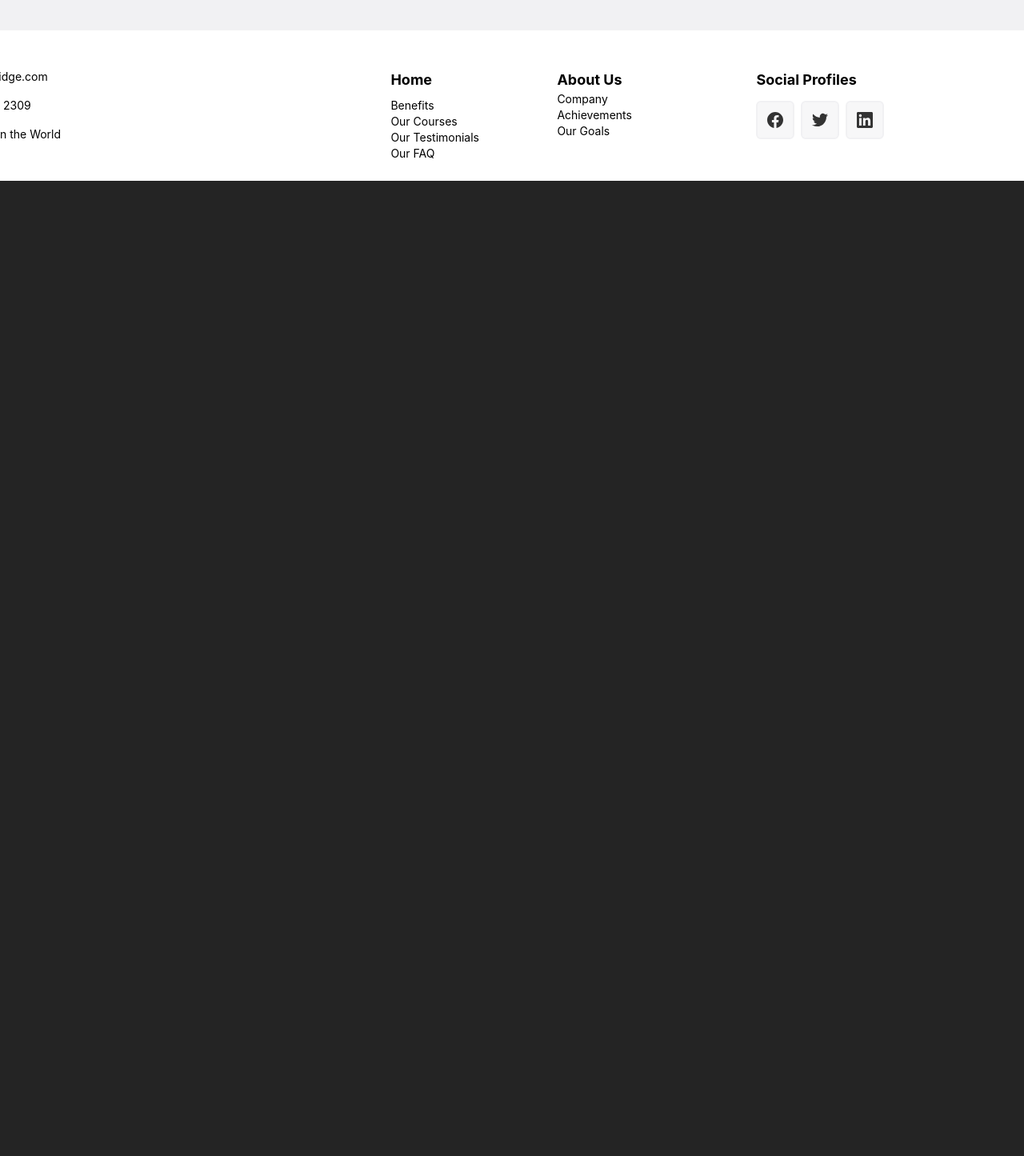
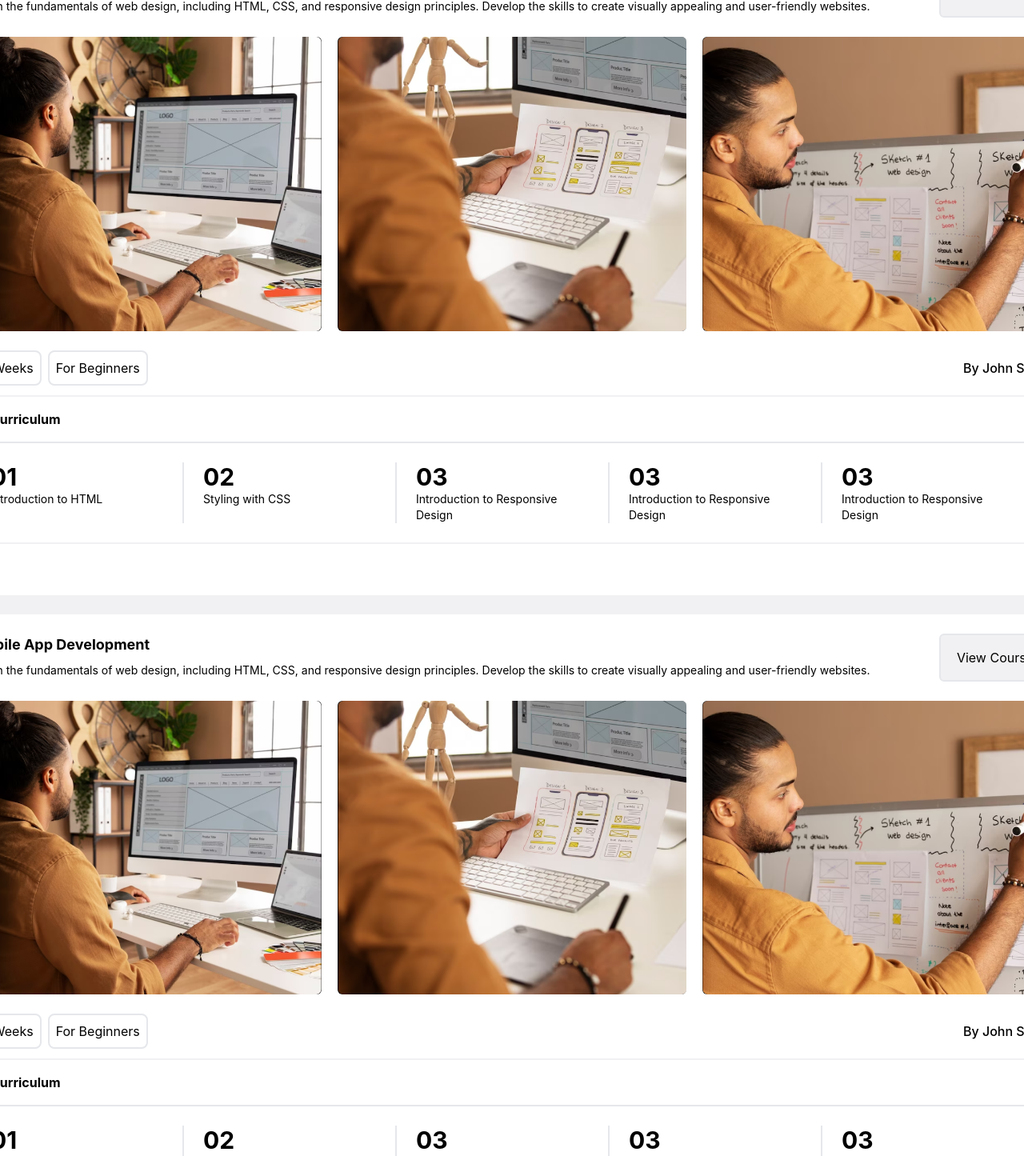
Before and after one commit to mahshid22/react-tailwind-full-responsive-mobilefirst, a React (Vite) app: page /Courses in a window 1280 px wide. Shown: the part 1347-2792 px from the top of the page at 80% size. Before the commit the page ends 1573 px from the top, so only its background shows below. Built offline with nearby package versions, Linux system fonts and the light colour scheme.

Commit message:
finish course page

```diff
--- a/src/components/header/Menue.tsx
+++ b/src/components/header/Menue.tsx
@@ -1,25 +1,54 @@
 import React from "react";
 import { useNavigate } from "react-router-dom";
+import { useLocation } from "react-router-dom";
+
+const activeStyle = " bg-[#c9bcbc]";
 
 export default function Menue() {
-    const nav = useNavigate();
+  const nav = useNavigate();
+  const location = useLocation();
 
   return (
     <div className="flex items-center justify-end w-full mt-3 md:justify-between">
       <div className="max-md:hidden flex">
         <img src="/logo.png" alt="" className="w-[45px] h-[45px] rounded-md" />
         <button
-          className="p-3 rounded-md bg-[#c9bcbc] md:mx-2 lg:mx-7"
+          className={`${
+            location.pathname === "/" ? activeStyle : ""
+          } "md:mx-2 p-3 rounded-md border-2"`}
           onClick={() => nav(`/`)}
         >
           Home
         </button>
-        <button className="md:mx-2 lg:mx-7" onClick={() => nav(`/courses`)}>
-          Contact
+        <button
+          className={`${
+            location.pathname === "/courses" ? activeStyle : ""
+          } "md:mx-2 p-3 rounded-md border-2"`}
+          onClick={() => nav(`/courses`)}
+        >
+          Courses
         </button>
-        <button className="md:mx-2 lg:mx-7">About Us</button>
-        <button className="md:mx-2 lg:mx-7">Courses</button>
-        <button className="md:mx-2 lg:mx-7">Pricing</button>
+        <button
+          className={`${
+            location.pathname === "/aboutus" ? activeStyle : ""
+          } "md:mx-2 p-3 rounded-md border-2"`}
+        >
+          About Us
+        </button>
+        <button
+          className={`${
+            location.pathname === "/contacts" ? activeStyle : ""
+          } "md:mx-2 p-3 rounded-md border-2"`}
+        >
+          contacts
+        </button>
+        <button
+          className={`${
+            location.pathname === "/aboutus" ? activeStyle : ""
+          } "md:mx-2 p-3 rounded-md border-2"`}
+        >
+          Pricing
+        </button>
       </div>
       <div className="">
         <button className="bg-white py-4 px-5 rounded-md border-2 w-[99px]">
--- a/src/pages/Courses.tsx
+++ b/src/pages/Courses.tsx
@@ -4,7 +4,7 @@ import Divider from "../components/divider/Divider";
 export default function Courses() {
   return (
     <>
-      <div className="c">
+      <div className="lg:grid lg:grid-cols-2 lg:gap-1">
         <p className="text-3xl font-bold mb-4">
           Online Courses on Design and Development
         </p>
@@ -47,7 +47,7 @@ export default function Courses() {
           </div>
           <p className="mb-6 lg:mb-0 font-medium">By John Smith</p>
         </div>
-        <div className=" border-2 border-[#F1F1F3] rounded-xl">
+        <div className=" border-2 border-[#F1F1F3] rounded-xl lg:mb-10">
           <p className="my-4 mx-5 text-base font-bold">Curriculum</p>
           <Divider style={"mb-6"} />
           <div className="px-5 mb-6 lg:hidden">
@@ -71,25 +71,197 @@ export default function Courses() {
               <p className="font-bold text-3xl">01</p>
               <p className="text-sm w-[85%]">Introduction to HTML</p>
             </div>
-            <Divider variant="vertical" style={'h-full'}/>
+            <Divider variant="vertical" style={"h-full"} />
             <div className="w-60 ml-4">
               <p className="font-bold text-3xl">02</p>
               <p className="text-sm w-[85%]">Styling with CSS</p>
             </div>
-            <Divider variant="vertical" style={'h-full'}/>
+            <Divider variant="vertical" style={"h-full"} />
             <div className="w-60 ml-4">
               <p className="font-bold text-3xl">03</p>
-              <p className="text-sm w-[85%]">Introduction to Responsive Design</p>
+              <p className="text-sm w-[85%]">
+                Introduction to Responsive Design
+              </p>
             </div>
-            <Divider variant="vertical" style={'h-full'}/>
+            <Divider variant="vertical" style={"h-full"} />
             <div className="w-60 ml-4">
               <p className="font-bold text-3xl">03</p>
-              <p className="text-sm w-[85%]">Introduction to Responsive Design</p>
+              <p className="text-sm w-[85%]">
+                Introduction to Responsive Design
+              </p>
             </div>
-            <Divider variant="vertical" style={'h-full'}/>
+            <Divider variant="vertical" style={"h-full"} />
             <div className="w-60 ml-4">
               <p className="font-bold text-3xl">03</p>
-              <p className="text-sm w-[85%]">Introduction to Responsive Design</p>
+              <p className="text-sm w-[85%]">
+                Introduction to Responsive Design
+              </p>
+            </div>
+          </div>
+        </div>
+      </div>
+      <div className="w-full bg-white p-6 rounded-lg mb-6">
+        <div className="lg:flex lg:flex-row lg:justify-between">
+          <div className="c">
+            <p className="text-lg font-bold mb-2">UI/UX Design</p>
+            <p className="text-sm mb-5">
+              Learn the fundamentals of web design, including HTML, CSS, and
+              responsive design principles. Develop the skills to create
+              visually appealing and user-friendly websites.
+            </p>
+          </div>
+          <button className="py-4 px-5 rounded-md border-2 bg-[#F1F1F3] mb-6">
+            View Course
+          </button>
+        </div>
+        <div className="grid grid-cols-3 gap-3 lg:gap-5 mb-6">
+          <img src="/course/Untitled.png" alt="" className="rounded-md" />
+          <img src="/course/Untitled2.png" alt="" className="rounded-md" />
+          <img src="/course/Untitled3.png" alt="" className="rounded-md" />
+        </div>
+        <div className="lg:flex lg:fle-row lg:justify-between lg:items-center lg:mb-3">
+          <div className="flex flex-row mb-3 lg:mb-0">
+            <button className="bg-white rounded-lg border-2 p-2 mr-2">
+              4 Weeks
+            </button>
+            <button className="bg-white rounded-lg border-2 p-2">
+              For Beginners
+            </button>
+          </div>
+          <p className="mb-6 lg:mb-0 font-medium">By John Smith</p>
+        </div>
+        <div className=" border-2 border-[#F1F1F3] rounded-xl lg:mb-10">
+          <p className="my-4 mx-5 text-base font-bold">Curriculum</p>
+          <Divider style={"mb-6"} />
+          <div className="px-5 mb-6 lg:hidden">
+            <div>
+              <p className="font-bold text-3xl">01</p>
+              <p className="text-sm">Introduction to HTML</p>
+            </div>
+            <Divider style={"mb-5"} />
+            <div>
+              <p className="font-bold text-3xl">02</p>
+              <p className="text-sm">Styling with CSS</p>
+            </div>
+            <Divider style={"mb-5"} />
+            <div>
+              <p className="font-bold text-3xl">03</p>
+              <p className="text-sm">Introduction to Responsive Design</p>
+            </div>
+          </div>
+          <div className="px-5 mb-6 max-lg:hidden lg:flex lg:flex-row lg:justify-center">
+            <div className="w-60">
+              <p className="font-bold text-3xl">01</p>
+              <p className="text-sm w-[85%]">Introduction to HTML</p>
+            </div>
+            <Divider variant="vertical" style={"h-full"} />
+            <div className="w-60 ml-4">
+              <p className="font-bold text-3xl">02</p>
+              <p className="text-sm w-[85%]">Styling with CSS</p>
+            </div>
+            <Divider variant="vertical" style={"h-full"} />
+            <div className="w-60 ml-4">
+              <p className="font-bold text-3xl">03</p>
+              <p className="text-sm w-[85%]">
+                Introduction to Responsive Design
+              </p>
+            </div>
+            <Divider variant="vertical" style={"h-full"} />
+            <div className="w-60 ml-4">
+              <p className="font-bold text-3xl">03</p>
+              <p className="text-sm w-[85%]">
+                Introduction to Responsive Design
+              </p>
+            </div>
+            <Divider variant="vertical" style={"h-full"} />
+            <div className="w-60 ml-4">
+              <p className="font-bold text-3xl">03</p>
+              <p className="text-sm w-[85%]">
+                Introduction to Responsive Design
+              </p>
+            </div>
+          </div>
+        </div>
+      </div>
+      <div className="w-full bg-white p-6 rounded-lg mb-6">
+        <div className="lg:flex lg:flex-row lg:justify-between">
+          <div className="c">
+            <p className="text-lg font-bold mb-2">Mobile App Development</p>
+            <p className="text-sm mb-5">
+              Learn the fundamentals of web design, including HTML, CSS, and
+              responsive design principles. Develop the skills to create
+              visually appealing and user-friendly websites.
+            </p>
+          </div>
+          <button className="py-4 px-5 rounded-md border-2 bg-[#F1F1F3] mb-6">
+            View Course
+          </button>
+        </div>
+        <div className="grid grid-cols-3 gap-3 lg:gap-5 mb-6">
+          <img src="/course/Untitled.png" alt="" className="rounded-md" />
+          <img src="/course/Untitled2.png" alt="" className="rounded-md" />
+          <img src="/course/Untitled3.png" alt="" className="rounded-md" />
+        </div>
+        <div className="lg:flex lg:fle-row lg:justify-between lg:items-center lg:mb-3">
+          <div className="flex flex-row mb-3 lg:mb-0">
+            <button className="bg-white rounded-lg border-2 p-2 mr-2">
+              4 Weeks
+            </button>
+            <button className="bg-white rounded-lg border-2 p-2">
+              For Beginners
+            </button>
+          </div>
+          <p className="mb-6 lg:mb-0 font-medium">By John Smith</p>
+        </div>
+        <div className=" border-2 border-[#F1F1F3] rounded-xl lg:mb-10">
+          <p className="my-4 mx-5 text-base font-bold">Curriculum</p>
+          <Divider style={"mb-6"} />
+          <div className="px-5 mb-6 lg:hidden">
+            <div>
+              <p className="font-bold text-3xl">01</p>
+              <p className="text-sm">Introduction to HTML</p>
+            </div>
+            <Divider style={"mb-5"} />
+            <div>
+              <p className="font-bold text-3xl">02</p>
+              <p className="text-sm">Styling with CSS</p>
+            </div>
+            <Divider style={"mb-5"} />
+            <div>
+              <p className="font-bold text-3xl">03</p>
+              <p className="text-sm">Introduction to Responsive Design</p>
+            </div>
+          </div>
+          <div className="px-5 mb-6 max-lg:hidden lg:flex lg:flex-row lg:justify-center">
+            <div className="w-60">
+              <p className="font-bold text-3xl">01</p>
+              <p className="text-sm w-[85%]">Introduction to HTML</p>
+            </div>
+            <Divider variant="vertical" style={"h-full"} />
+            <div className="w-60 ml-4">
+              <p className="font-bold text-3xl">02</p>
+              <p className="text-sm w-[85%]">Styling with CSS</p>
+            </div>
+            <Divider variant="vertical" style={"h-full"} />
+            <div className="w-60 ml-4">
+              <p className="font-bold text-3xl">03</p>
+              <p className="text-sm w-[85%]">
+                Introduction to Responsive Design
+              </p>
+            </div>
+            <Divider variant="vertical" style={"h-full"} />
+            <div className="w-60 ml-4">
+              <p className="font-bold text-3xl">03</p>
+              <p className="text-sm w-[85%]">
+                Introduction to Responsive Design
+              </p>
+            </div>
+            <Divider variant="vertical" style={"h-full"} />
+            <div className="w-60 ml-4">
+              <p className="font-bold text-3xl">03</p>
+              <p className="text-sm w-[85%]">
+                Introduction to Responsive Design
+              </p>
             </div>
           </div>
         </div>
```
